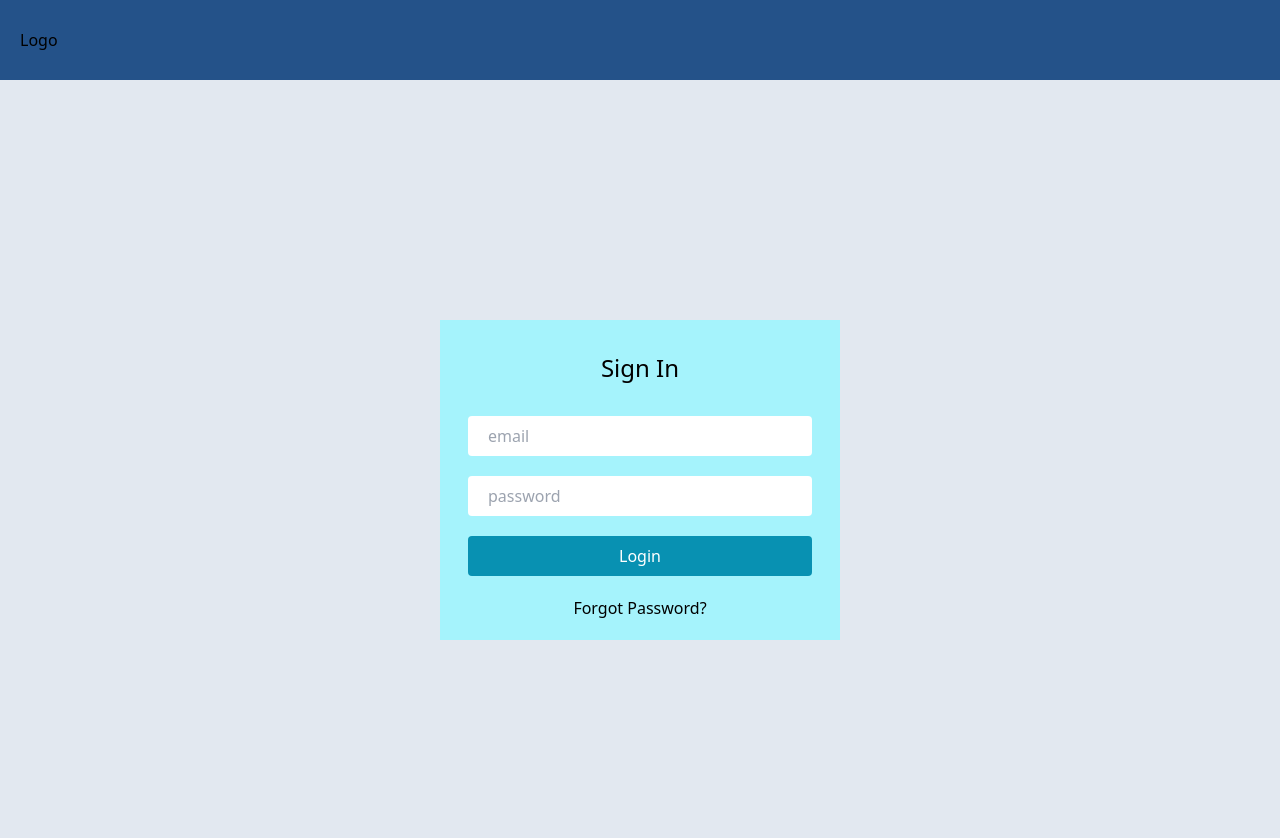
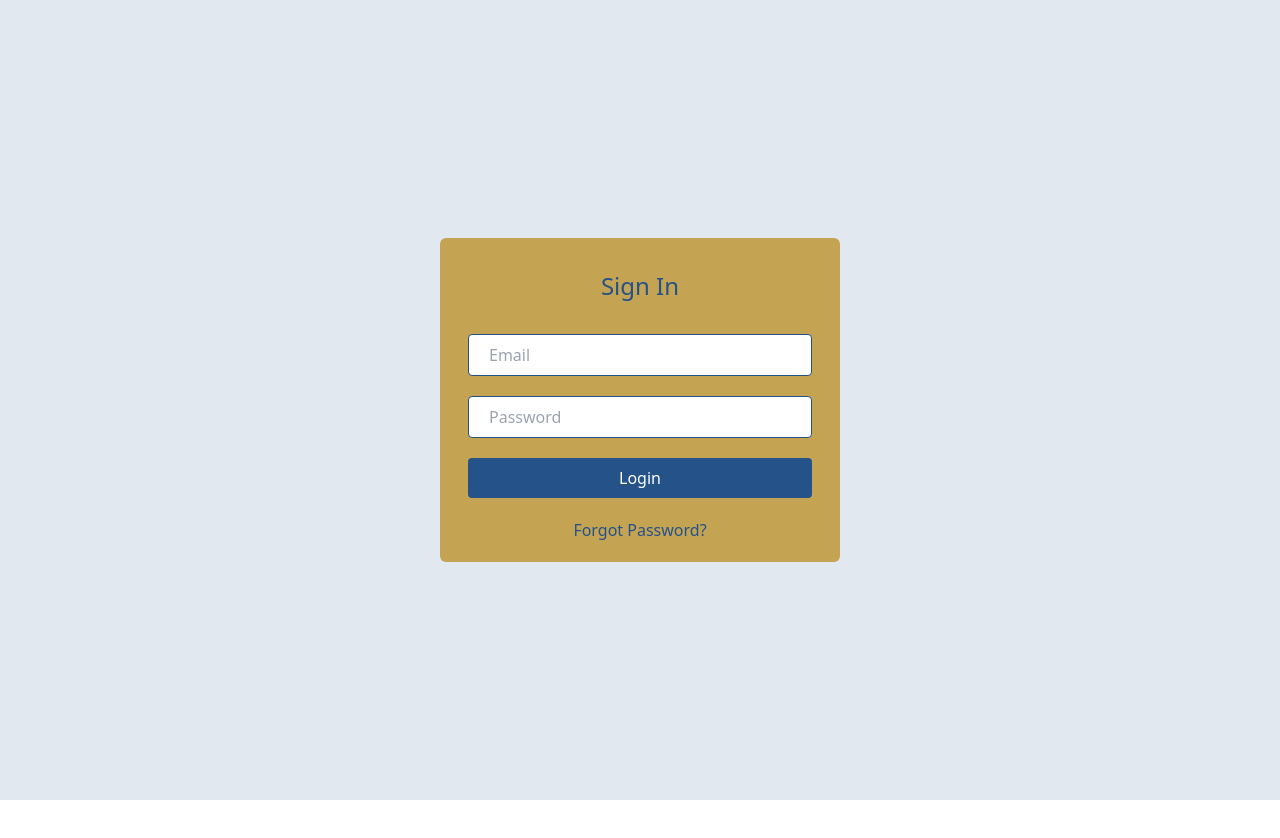
Before and after one commit to ph-jeff/cina_ecom, a React (Vite) app in the folder admin/: page /login in a window 1280 px wide. Shown: the top 838 px of the page. After the commit the page ends 800 px from the top, so only its background shows below. Built offline with nearby package versions, Linux system fonts and the light colour scheme.

Commit message:
change login UI, setting sidebar, cleanup comment on routes

```diff
--- a/admin/src/Routes.jsx
+++ b/admin/src/Routes.jsx
@@ -31,11 +31,10 @@ import InventoryReport from './pages/Report/InventoryReport/InventoryReport';
 const AppRoutes = () => {
     return(
         <Routes>
-            <Route
-                path="/login"
-                element={<LoginLayout>
-                    <Login />
-                </LoginLayout>}/>
+            {/* <Route path="/login" element={<LoginLayout> <Login />
+                </LoginLayout>}
+            /> */}
+            <Route path="/login" element={<Login />} />
             <Route path="/" element={<MainLayout>
                 <Dashboard />
             </MainLayout>} />
--- a/admin/src/components/LoginLayout.jsx
+++ b/admin/src/components/LoginLayout.jsx
@@ -7,11 +7,6 @@ function LoginLayout({ children }) {
             <nav className='h-[10vh] bg-[#245289] flex items-center justify-between px-5'>
                 {/* logo */}
                 <h1>Logo</h1>
-                <ul className='flex'>
-                    {/* <li><Link to="/home">Home</Link></li>
-                <li><Link to="/about">About</Link></li> */}
-                    {/* <li><Link to="/login">Login</Link></li> */}
-                </ul>
             </nav>
             <section className='bg-slate-200 h-[100vh]'>
                 {children}
--- a/admin/src/components/Sidebar.jsx
+++ b/admin/src/components/Sidebar.jsx
@@ -17,7 +17,7 @@ const Sidebar = () => {
     }
     return (
         <div className="basis-[20%] h-[100vh]">
-            <div className='bg-gray-600 h-screen px-[25px]'>
+            <div className='bg-black h-screen px-[25px]'>
                 <div className='px-[15px] py-[30px] flex items-center justify-center font-medium border-b-[1px] border-slate-200/[0.5]'>
                     <img src={logo} alt="Logo" className="w-[150px] h-[150px] mr-[10px]" />
                 </div>
--- a/admin/src/pages/Login/Index.jsx
+++ b/admin/src/pages/Login/Index.jsx
@@ -26,23 +26,87 @@ const Index = () => {
     }
 
     return (
+        // <div className='h-full flex justify-center items-center mx-3'>
+        //     <form onSubmit={handleSubmit} className='bg-cyan-200 w-[400px] h-fit px-7'>
+        //         <h1 className='text-center font-medium text-2xl my-8'>Sign In</h1>
+        //         <div className='mb-5'>
+        //             <input className='w-full px-5 py-2 rounded' value={email} onChange={(e) => setEmail(e.target.value)} type="text" placeholder='email' />
+        //         </div>
+        //         <div>
+        //             <input className='w-full px-5 py-2 rounded' value={password} onChange={(e) => setPassword(e.target.value)} type="password" placeholder='password' />
+        //         </div>
+        //         <div>
+        //             <button className='w-full mt-5 bg-cyan-600 text-white py-2 rounded'>Login</button>
+        //         </div>
+        //         <div className='flex justify-center my-5'>
+        //             <Link to={""}>Forgot Password?</Link>
+        //         </div>
+        //     </form>
+        // </div>
+
+        // <div>
+        //     <nav className='h-[10vh] bg-[#245289] flex items-center justify-between px-5'>
+        //         {/* logo */}
+        //         <h1>Logo</h1>
+        //     </nav>
+        //     <section className='bg-slate-200 h-[100vh]'>
+        //         <div className='h-full flex justify-center items-center mx-3'>
+        //             <form onSubmit={handleSubmit} className='bg-cyan-200 w-[400px] h-fit px-7'>
+        //                 <h1 className='text-center font-medium text-2xl my-8'>Sign In</h1>
+        //                 <div className='mb-5'>
+        //                     <input className='w-full px-5 py-2 rounded' value={email} onChange={(e) => setEmail(e.target.value)} type="text" placeholder='email' />
+        //                 </div>
+        //                 <div>
+        //                     <input className='w-full px-5 py-2 rounded' value={password} onChange={(e) => setPassword(e.target.value)} type="password" placeholder='password' />
+        //                 </div>
+        //                 <div>
+        //                     <button className='w-full mt-5 bg-cyan-600 text-white py-2 rounded'>Login</button>
+        //                 </div>
+        //                 <div className='flex justify-center my-5'>
+        //                     <Link to={""}>Forgot Password?</Link>
+        //                 </div>
+        //             </form>
+        //         </div>
+        //     </section>
+        // </div>
+
+        <section className='bg-slate-200 h-[100vh]'>
             <div className='h-full flex justify-center items-center mx-3'>
-            <form onSubmit={handleSubmit} className='bg-cyan-200 w-[400px] h-fit px-7'>
-                <h1 className='text-center font-medium text-2xl my-8'>Sign In</h1>
+                <form onSubmit={handleSubmit} className='bg-[#C4A353] w-[400px] h-fit px-7 rounded-md'>
+                    <h1 className='text-center font-medium text-2xl my-8 text-[#245289]'>Sign In</h1>
                     <div className='mb-5'>
-                    <input className='w-full px-5 py-2 rounded' value={email} onChange={(e) => setEmail(e.target.value)} type="text" placeholder='email' />
+                        <input
+                            className='w-full px-5 py-2 rounded border border-[#245289]'
+                            value={email}
+                            onChange={(e) => setEmail(e.target.value)}
+                            type="text"
+                            placeholder='Email'
+                        />
                     </div>
                     <div>
-                    <input className='w-full px-5 py-2 rounded' value={password} onChange={(e) => setPassword(e.target.value)} type="password" placeholder='password' />
+                        <input
+                            className='w-full px-5 py-2 rounded border border-[#245289]'
+                            value={password}
+                            onChange={(e) => setPassword(e.target.value)}
+                            type="password"
+                            placeholder='Password'
+                        />
                     </div>
                     <div>
-                    <button className='w-full mt-5 bg-cyan-600 text-white py-2 rounded'>Login</button>
+                        <button
+                            className='w-full mt-5 bg-[#245289] text-white py-2 rounded'
+                            type="submit"
+                        >
+                            Login
+                        </button>
                     </div>
                     <div className='flex justify-center my-5'>
-                    <Link to={""}>Forgot Password?</Link>
+                        <Link to={""} className='text-[#245289]'>Forgot Password?</Link>
                     </div>
                 </form>
             </div>
+        </section>
+
     )
 }
 
--- a/admin/src/pages/Report/InventoryReport/InventoryReport.jsx
+++ b/admin/src/pages/Report/InventoryReport/InventoryReport.jsx
@@ -52,7 +52,7 @@ const InventoryReport = () => {
                             <td className='text-left'>1</td>
                         </tr>
                     </tbody>
-                </table>
+                </table>S
             </div>
         </ReportLayout>
     )
```
Also changed, not shown: 1 other file (tests, documents, lock files or other folders). Lines whose indentation alone changed are shown as unchanged.
